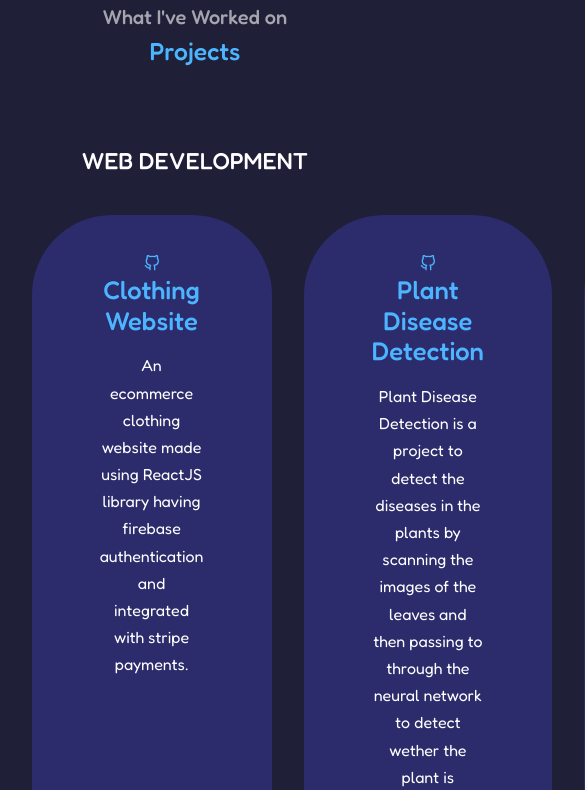
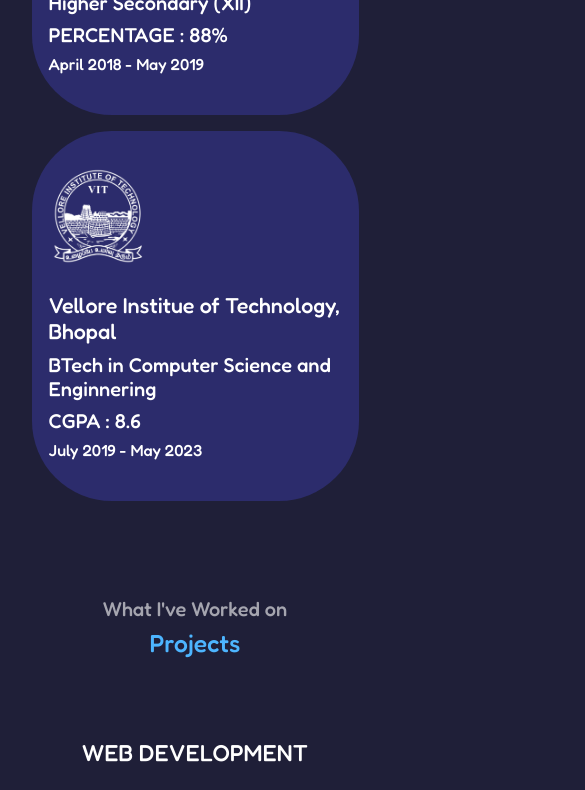
Before and after one commit to PriyaanshSaxena/PriyaanshSaxena.github.io, a React (Create React App) app: page / in a window 390 px wide. Shown: the part 2300-3090 px from the top of the page, 585 px wide, since content can reach past the window. Built offline with nearby package versions, Linux system fonts and the light colour scheme.

Commit message:
worked on responsiveness

```diff
--- a/src/components/education/education.css
+++ b/src/components/education/education.css
@@ -44,3 +44,34 @@
     overflow: hidden;
     margin-bottom: 1.8rem;
 }
+
+/*=====================MEDIA QUERIES (MEDIUM DEVICES)=========================*/
+
+@media screen and (max-width: 1024px) {
+    .education__container {
+        grid-template-columns: 1fr;
+    }
+
+    .education__container > div {
+        width: 80%;
+        padding: 2rem;
+        margin: 0 auto;
+    }
+
+    .education_school {
+        padding: 1rem;
+    }
+}
+
+/* ================MEDIA QUERIES (SMALL DEVICES)======================*/
+
+@media screen and (max-width: 600px) {
+    .education__container {
+        gap: 1rem;
+    }
+
+    .education__container > div {
+        width: 100%;
+        padding: 2rem 1rem;
+    }
+}
--- a/src/components/projects/projects.css
+++ b/src/components/projects/projects.css
@@ -29,10 +29,9 @@ h3{
 
 .project__container2 {
     display: grid;
-    grid-template-columns: 1fr 1fr  ;
+    grid-template-columns:  1fr 1fr   ;
     gap: 2rem;
-    margin-left: 21rem;
-    margin-right: 21rem;
+
 }
 
 .project__container2 > div {
@@ -76,11 +75,11 @@ h3{
 
 
 @media screen and (max-width: 1024px) {
-    .project__container {
+    .project__container1 {
         grid-template-columns: 1fr;
     }
 
-    .project__container > div {
+    .project__container1 > div {
         width: 80%;
         padding: 2rem;
         margin: 0 auto;
@@ -94,12 +93,44 @@ h3{
 /* ================MEDIA QUERIES (SMALL DEVICES)======================*/
 
 @media screen and (max-width: 600px) {
-    .project__container {
+    .project__container1 {
         gap: 1rem;
     }
 
-    .project__container > div {
+    .project__container1 > div {
         width: 100%;
         padding: 2rem 1rem;
     }
 }
+
+/*=====================MEDIA QUERIES (MEDIUM DEVICES)=========================*/
+
+
+@media screen and (max-width: 1024px) {
+    .project__container2 {
+        grid-template-columns: 1fr;
+    }
+
+    .project__container2 > div {
+        width: 80%;
+        padding: 2rem;
+        margin: 0 auto;
+    }
+
+    .project_content {
+        padding: 1rem;
+    }
+}
+
+/* ================MEDIA QUERIES (SMALL DEVICES)======================*/
+
+@media screen and (max-width: 600px) {
+    .project__container2 {
+        gap: 1rem;
+    }
+
+    .project__container2 > div {
+        width: 100%;
+        padding: 2rem 1rem;
+    }
+}
```
Also changed, not shown: src/components/projects/Projects.jsx (+6 -6 lines).
